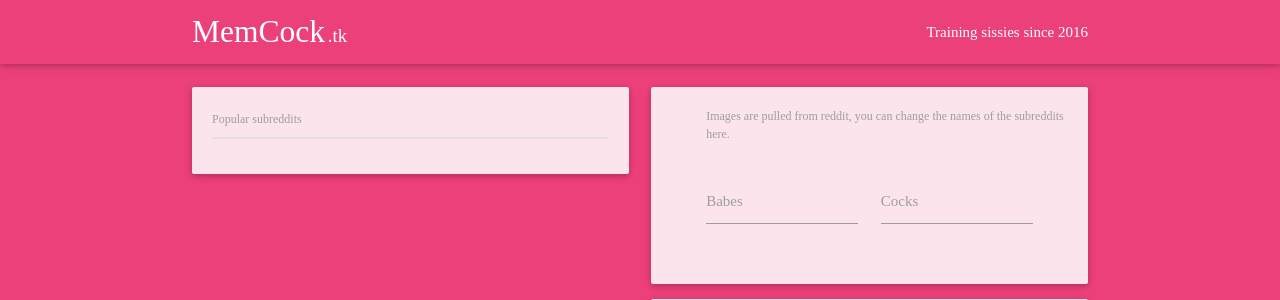
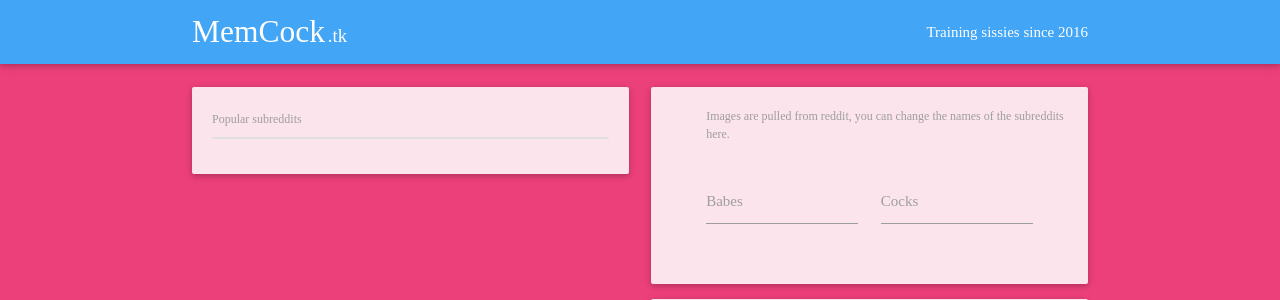
Before and after one commit to memcock/memcock, a Flask app: template templates/config.html in a window 1280 px wide. Shown: the top 300 px of the page. Run offline with Flask 2, Linux system fonts and the light colour scheme; the template is opened without the code that fills it, so the values that code supplies are empty; parts of the project's set-up code (start-up, migrations or seed data) failed here and were passed over; some libraries are stand-ins or nearby versions; some web fonts are replaced.

Commit message:
color change

```diff
--- a/templates/config.html
+++ b/templates/config.html
@@ -1,7 +1,7 @@
 {% extends 'base.html' %}
 
 {% block body %}
-<nav class="pink lighten-1" role="navigation">
+<nav class="blue lighten-1" role="navigation">
   <div class="nav-wrapper container">
 	<a id="logo-container" href="#" class="brand-logo">
 		<span>MemCock</span>
```
